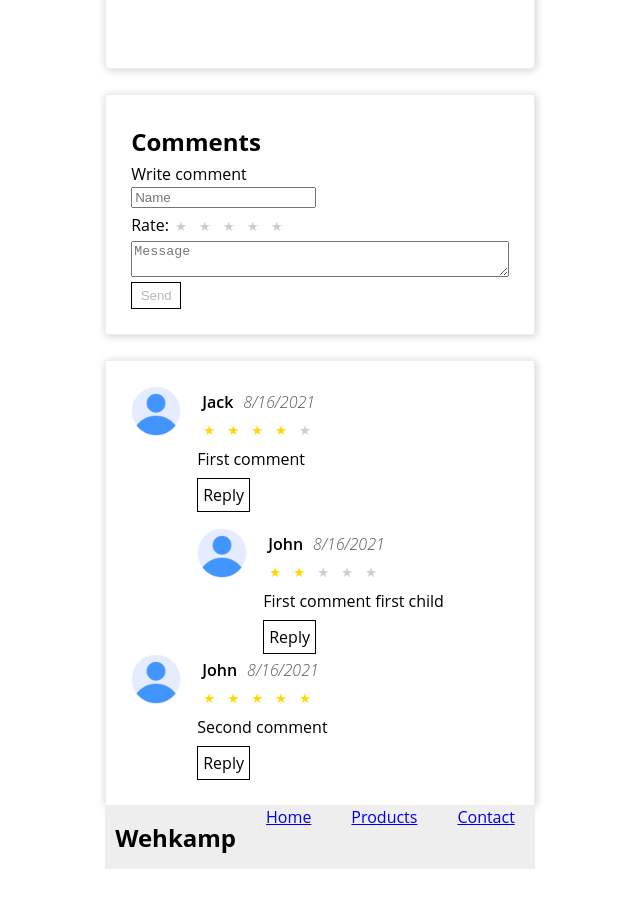
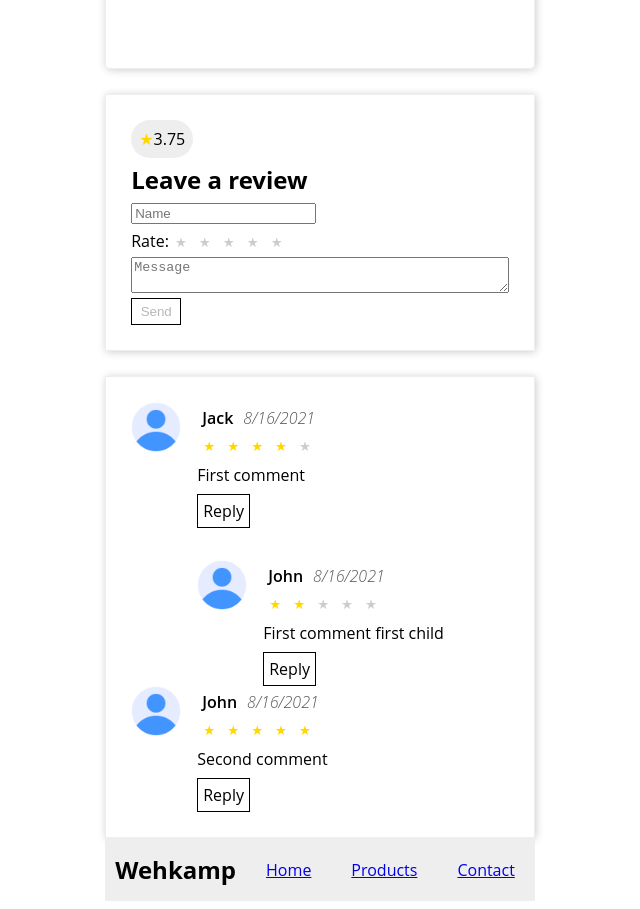
Before and after one commit to erik-thor/rate-review-product, a React (Create React App) app: page / in a window 1280 px wide. Shown: the part 221-1130 px from the top of the page, without its empty margins (320-960 px from the left). Before the commit the page ends 1098 px from the top, so only its background shows below. Built offline with nearby package versions, Linux system fonts and the light colour scheme.

Commit message:
[Average rating] Added an average rating functionality
It is now possible to see the average rating of a product.

```diff
--- a/src/App.css
+++ b/src/App.css
@@ -84,7 +84,14 @@ h1 {
   gap: 16px; }
 
 .comment .replies {
-  margin-top: 16px; }
+  margin-top: 32px; }
+
+.comment-form__review {
+  display: inline-flex;
+  align-items: center;
+  background-color: #eee;
+  padding: 8px;
+  border-radius: 25px; }
 
 .comment-actions {
   display: flex;
@@ -154,5 +161,9 @@ button {
   width: 120px;
   height: auto; }
 
+.footer-links {
+  display: flex;
+  align-items: center; }
+
 .footer-links a {
   padding: 5px 20px; }
--- a/src/general/Comment.js
+++ b/src/general/Comment.js
@@ -53,7 +53,7 @@ const Comment = ({
               </button>
             );
           })}
-      </div>
+          </div>
         </div>
         {!isEditing && <div className="comment-message">{comment.body}</div>}
         {isEditing && (
--- a/src/general/CommentForm.js
+++ b/src/general/CommentForm.js
@@ -45,7 +45,7 @@ const CommentForm = ({
             type="button"
             id="rating"
             value={selected}
-            key="rating"
+            key={selected}
             className={selected <= (hover || rating) ? "on" : "off"}
             onClick={() => setRating(selected)}
             onMouseEnter={() => setHover(selected)}
--- a/src/general/Comments.js
+++ b/src/general/Comments.js
@@ -1,6 +1,7 @@
 import { useState, useEffect } from "react";
 import CommentForm from "./CommentForm";
 import Comment from "./Comment";
+
 import {
   getComments as getCommentsApi,
   createComment as createCommentApi,
@@ -15,6 +16,11 @@ const Comments = ({ commentsUrl, currentUserId }) => {
   const rootComments = backendComments.filter(
     (backendComment) => backendComment.parentId === null
   );
+  const allReviews = backendComments.map(function(e){
+    return +e.review;
+  });
+  const initialReview = 0;
+  const avgReview = allReviews.reduce((accumulator, currentValue) => (accumulator + currentValue), initialReview) / allReviews.length;
   const getReplies = (commentId) =>
     backendComments
       .filter((backendComment) => backendComment.parentId === commentId)
@@ -61,8 +67,11 @@ const Comments = ({ commentsUrl, currentUserId }) => {
   return (
     <div className="comments">
       <div className="comment-form">
-        <h3 className="comments-title">Comments</h3>
-        <div className="comment-form-title">Write comment</div>
+        <div className="comment-form__review">
+            <span className="star on">&#9733;</span>
+            <div>{avgReview}</div>
+        </div>
+        <h3 className="comments-title">Leave a review</h3>
         <CommentForm submitLabel="Send" handleSubmit={addComment} />
       </div>
       <div className="comments-container">
--- a/src/general/card.js
+++ b/src/general/card.js
@@ -1,8 +1,9 @@
 import React, { Component } from 'react';
 import thumbnail from './images/img.webp';
-import Comments from "./Comments"
+import Comments from "./Comments";
 
 class Card extends Component {
+
     render() {
       return (
         <div className="product">
@@ -11,7 +12,7 @@ class Card extends Component {
               <img src={thumbnail} className="product-image" alt="product" />
             </div>
             <div className="product-content">
-              <h2 className="product-title">Productname</h2>
+              <h3 className="product-title">Productname</h3>
               <p className="product-description">
                 Lorem ipsum dolor et.
               </p>
--- a/src/styles/_comments.scss
+++ b/src/styles/_comments.scss
@@ -36,8 +36,16 @@
     display: flex;
     gap: 16px;
     .replies {
-      margin-top: 16px;
+      margin-top: 32px;
     }
+  }
+
+.comment-form__review {
+    display: inline-flex;
+    align-items: center;
+    background-color: #eee;
+    padding: 8px;
+    border-radius: 25px;
   }
 
   .comment-actions {
--- a/src/styles/_footer.scss
+++ b/src/styles/_footer.scss
@@ -20,4 +20,6 @@
     a {
         padding: 5px 20px;
     }
+    display: flex;
+    align-items: center;
 }
```
Also changed, not shown: src/api.js (line endings or trailing spaces).
